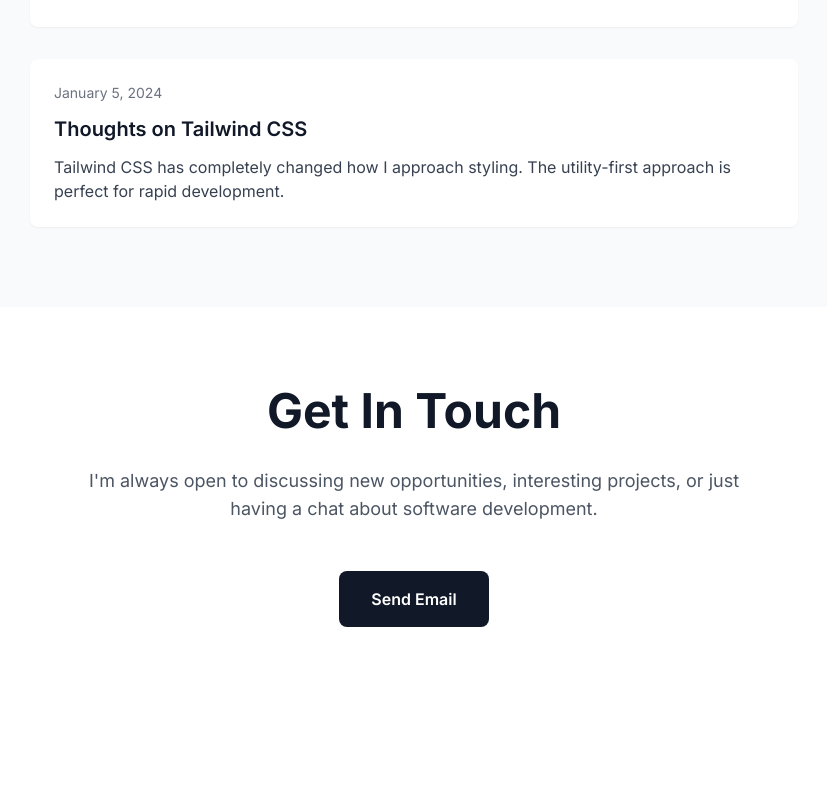
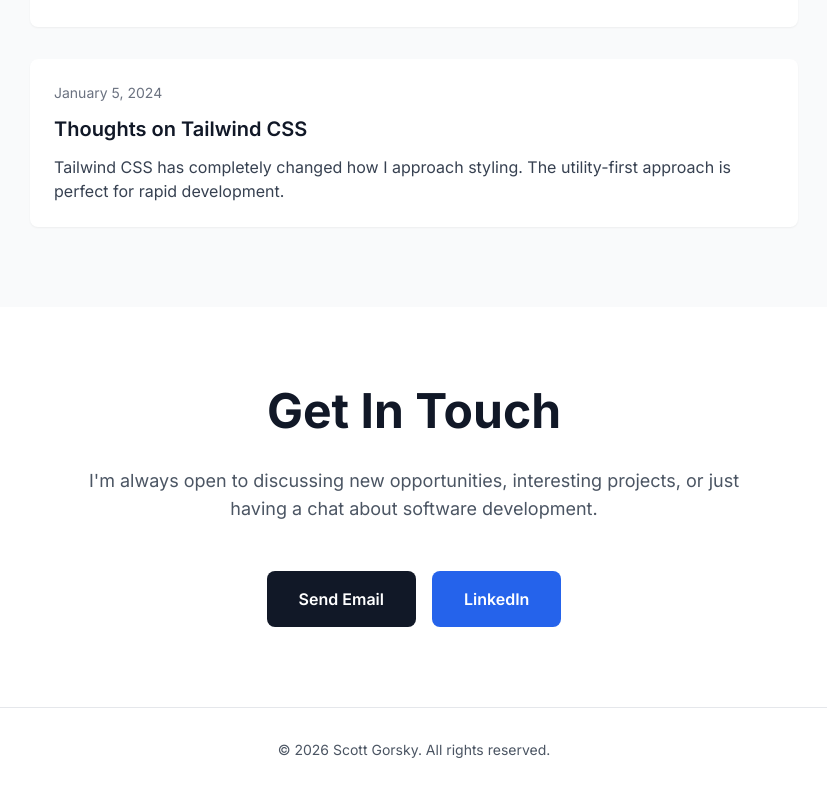
Before and after one commit to sjgorsky/personal-portfolio, a Next.js app: page / in a window 1280 px wide. Shown: the part 1909-2701 px from the top of the page, without its empty margins (226-1053 px from the left). Before the commit the page ends 2616 px from the top, so only its background shows below. Built offline with nearby package versions, Linux system fonts and the light colour scheme.

Commit message:
footer linkedin nav bar fixes

```diff
--- a/app/page.tsx
+++ b/app/page.tsx
@@ -3,6 +3,7 @@ import TechnicalCompetencies from '@/components/TechnicalCompetencies';
 import Microblog from '@/components/Microblog';
 import Contact from '@/components/Contact';
 import Navigation from '@/components/Navigation';
+import Footer from '@/components/Footer';
 
 export default function Home() {
   return (
@@ -12,6 +13,7 @@ export default function Home() {
       <TechnicalCompetencies />
       <Microblog />
       <Contact />
+      <Footer />
     </main>
   );
 }
--- a/components/Contact.tsx
+++ b/components/Contact.tsx
@@ -6,14 +6,22 @@ export default function Contact() {
           Get In Touch
         </h2>
         <p className="text-lg text-gray-600 dark:text-gray-300 mb-12 max-w-2xl mx-auto">
-          I'm always open to discussing new opportunities, interesting projects, or just having a chat about software development.
+          I&apos;m always open to discussing new opportunities, interesting projects, or just having a chat about software development.
         </p>
-        <div className="space-y-4">
+        <div className="flex flex-col sm:flex-row gap-4 justify-center items-center">
           <a
-            href="mailto:your.email@example.com"
+            href="mailto:sgorsky@gmail.com"
             className="inline-block px-8 py-4 bg-gray-900 dark:bg-white text-white dark:text-gray-900 rounded-lg font-semibold hover:bg-gray-800 dark:hover:bg-gray-100 transition-colors"
           >
             Send Email
+          </a>
+          <a
+            href="https://www.linkedin.com/in/scottjgorsky/"
+            target="_blank"
+            rel="noopener noreferrer"
+            className="inline-block px-8 py-4 bg-blue-600 dark:bg-blue-500 text-white rounded-lg font-semibold hover:bg-blue-700 dark:hover:bg-blue-600 transition-colors"
+          >
+            LinkedIn
           </a>
         </div>
       </div>
--- /dev/null
+++ b/components/Footer.tsx
@@ -0,0 +1,13 @@
+export default function Footer() {
+  const currentYear = new Date().getFullYear();
+
+  return (
+    <footer className="py-8 px-6 border-t border-gray-200 dark:border-gray-800">
+      <div className="max-w-6xl mx-auto text-center">
+        <p className="text-sm text-gray-600 dark:text-gray-400">
+          © {currentYear} Scott Gorsky. All rights reserved.
+        </p>
+      </div>
+    </footer>
+  );
+}
--- a/components/Navigation.tsx
+++ b/components/Navigation.tsx
@@ -21,13 +21,7 @@ export default function Navigation() {
   return (
     <nav className="fixed top-0 left-0 right-0 z-40 bg-white/80 dark:bg-gray-900/80 backdrop-blur-sm border-b border-gray-200 dark:border-gray-800">
       <div className="max-w-6xl mx-auto px-6">
-        <div className="flex items-center justify-between h-16">
-          <button
-            onClick={() => scrollToSection('hero')}
-            className="text-lg font-semibold text-gray-900 dark:text-white hover:text-gray-600 dark:hover:text-gray-300 transition-colors"
-          >
-            Scott Gorsky
-          </button>
+        <div className="flex items-center justify-center h-16 relative">
           <div className="flex items-center space-x-6">
             <button
               onClick={() => scrollToSection('hero')}
@@ -53,10 +47,11 @@ export default function Navigation() {
             >
               Contact
             </button>
+          </div>
           {mounted && (
             <button
               onClick={() => setTheme(theme === 'dark' ? 'light' : 'dark')}
-                className="p-2 rounded-lg bg-gray-200 dark:bg-gray-800 hover:bg-gray-300 dark:hover:bg-gray-700 transition-colors"
+              className="absolute right-0 p-2 rounded-lg bg-gray-200 dark:bg-gray-800 hover:bg-gray-300 dark:hover:bg-gray-700 transition-colors"
               aria-label="Toggle theme"
             >
               {theme === 'dark' ? (
@@ -92,7 +87,6 @@ export default function Navigation() {
           )}
         </div>
       </div>
-      </div>
     </nav>
   );
 }
```
Lines whose indentation alone changed are shown as unchanged.
